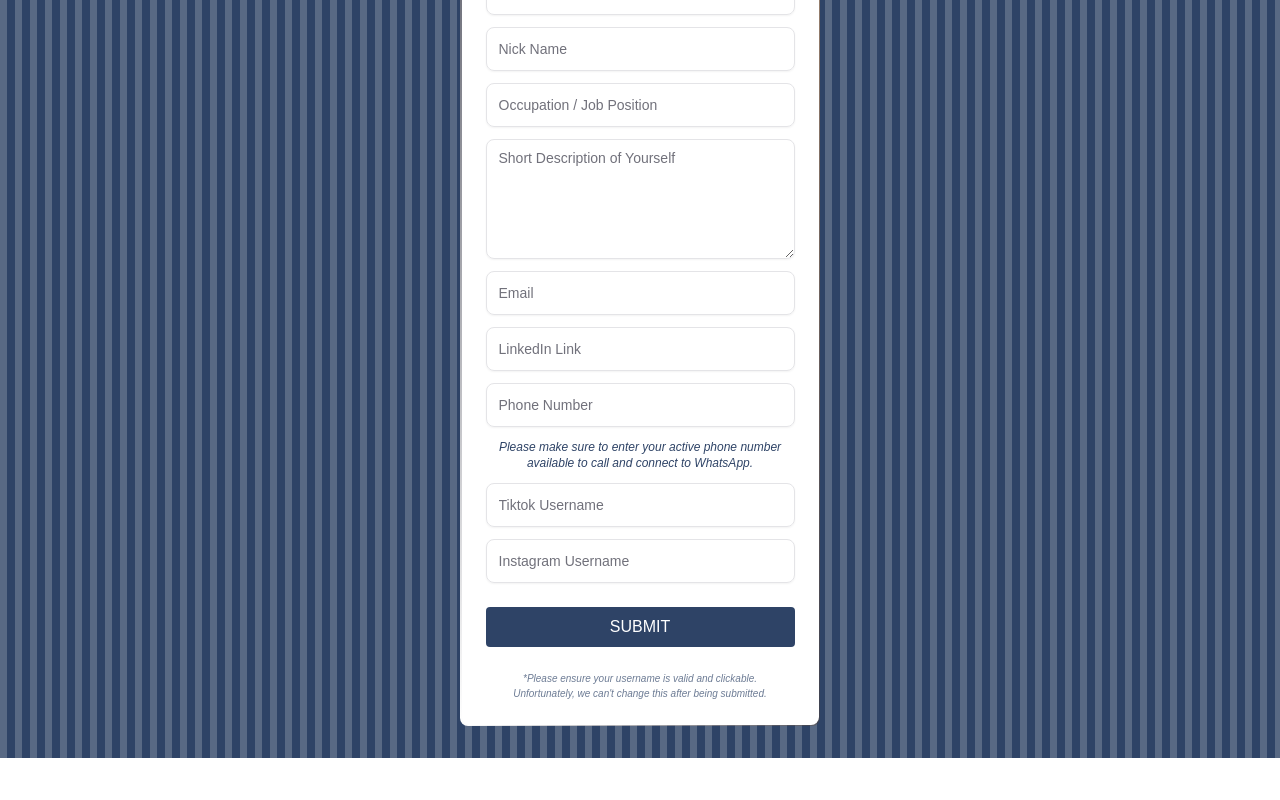
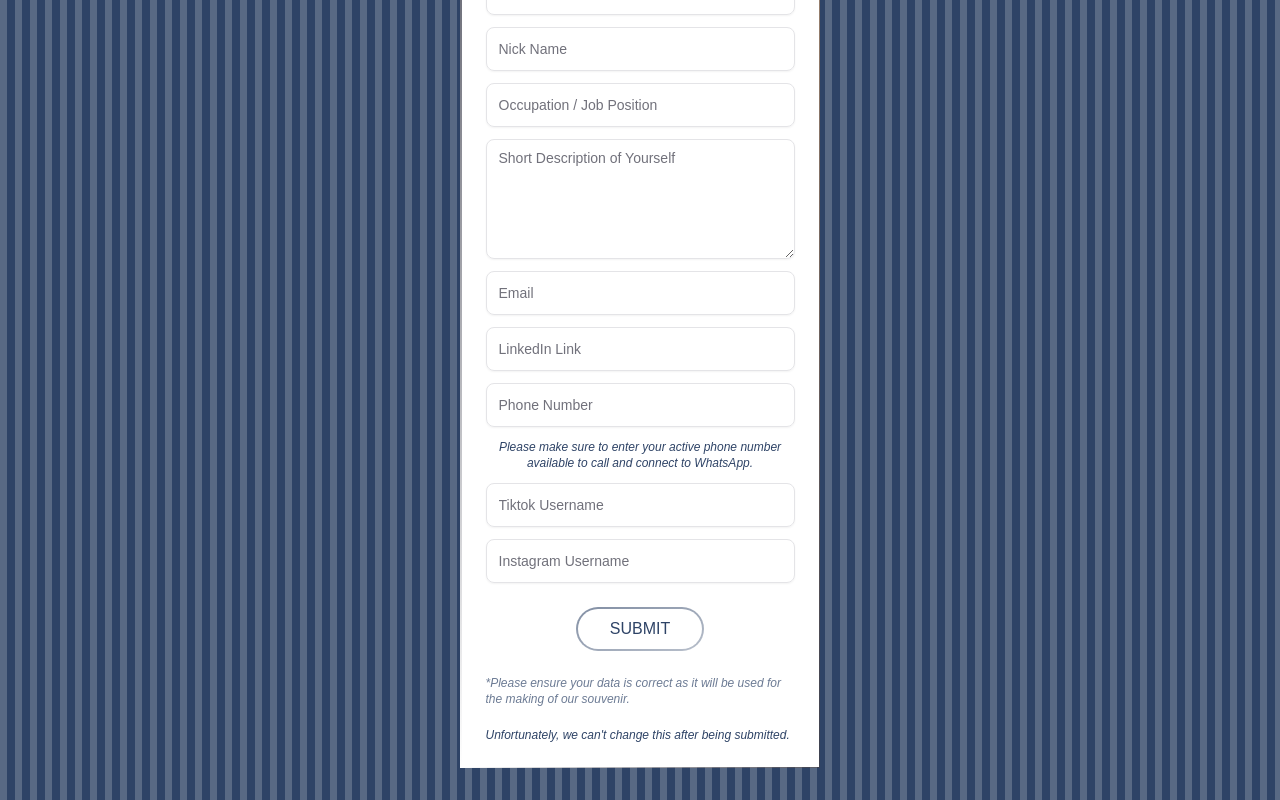
Before and after one commit to AisFarhanFreelance/market-maestro-society-invitation, a Next.js app: page /rsvp in a window 1280 px wide. Shown: the part 324-1124 px from the top of the page. Before the commit the page ends 1082 px from the top, so only its background shows below. Built offline with nearby package versions, Linux system fonts and the light colour scheme; a web font is replaced by a local one.

Commit message:
refactor: enhance RsvpForm submit button design and update user instructions for clarity

```diff
--- a/src/components/rsvp-form/rsvp-form.tsx
+++ b/src/components/rsvp-form/rsvp-form.tsx
@@ -17,8 +17,8 @@ const RsvpForm = () => {
     <Form {...form}>
       <form>
         <div className="flex min-h-screen w-full items-center justify-center p-8 text-center font-avenir">
-          <div className="w-full max-w-[360px] rounded-md bg-gradient-to-bl from-[#B89678] via-[#5B3E26]/[0.34] to-[#FFFFFF] p-[1.5px]">
-            <div className="w-full rounded-md bg-white p-6 text-[#2E4366]">
+          <div className="w-full max-w-[360px] bg-gradient-to-bl from-[#B89678] via-[#5B3E26]/[0.34] to-[#FFFFFF] p-[1.5px]">
+            <div className="w-full bg-white p-6 text-[#2E4366]">
               <div className="space-y-6">
                 <div className="space-y-2.5">
                   <div className="text-xs italic">
@@ -143,16 +143,22 @@ const RsvpForm = () => {
                     )}
                   />
                 </div>
-                <button
-                  type="submit"
-                  className="w-full rounded bg-[#2E4366] py-2 text-white transition hover:bg-[#1d2f4a]"
-                >
-                  SUBMIT
-                </button>
-                <div className="text-center text-[10px] text-[#2E4366]/70 italic">
-                  *Please ensure your username is valid and clickable. <br />
-                  Unfortunately, we can&apos;t change this after being
-                  submitted.
+                <div className="flex justify-center">
+                  <div className="rounded-full bg-gradient-to-br from-[#2E4366]/60 to-[#2e4366]/34 p-[2px]">
+                    <button className="block rounded-full bg-white px-8 py-2 text-center font-kaisei text-base text-[#2E4366] uppercase transition">
+                      Submit
+                    </button>
+                  </div>
+                </div>
+                <div className="items-start justify-start space-y-5 text-left text-xs text-[#2E4366] italic">
+                  <div className="text-[#2E4366]/70">
+                    *Please ensure your data is correct as it will be used for
+                    the making of our souvenir.
+                  </div>
+                  <div>
+                    Unfortunately, we can&apos;t change this after being
+                    submitted.
+                  </div>
                 </div>
               </div>
             </div>
```
